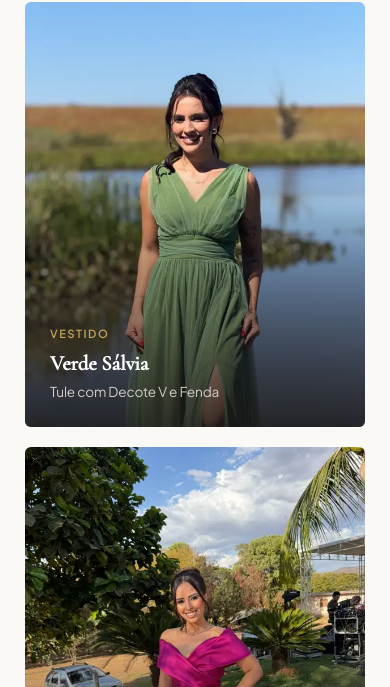
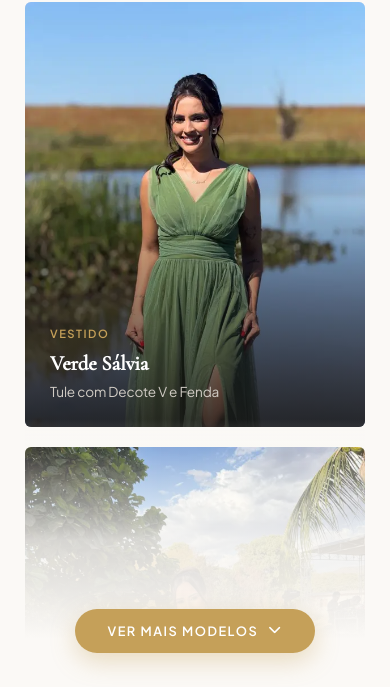
Before and after one commit to Vittinofly/LaRoseTrajes, a plain HTML site: page index.html in a window 390 px wide. Shown: the part 4196-4883 px from the top of the page. Drawn offline with nearby package versions, Linux system fonts and the light colour scheme.

Commit message:
Implement collapsible gallery feature with "Ver mais modelos" button

```diff
--- a/index.html
+++ b/index.html
@@ -811,6 +811,8 @@
         <button class="filter-btn" data-filter="clutches">Clutches</button>
       </div>
 
+      <!-- Galeria recolhida: mostra a 1ª fileira (2 fotos no celular) + parte da próxima, com botão "Ver mais" -->
+      <div class="gallery-wrapper is-collapsed" id="galleryWrapper">
       <div class="portfolio-grid">
         <div class="portfolio-item ternos vestidos vermelhos" data-reveal tabindex="0" role="button"
           data-full="img/casal-terno-claro-vestido-terracota.jpg" data-title="Casal: Terno Claro e Vestido Terracota" data-desc="Casal com terno claro e vestido terracota de ombro único com babado, em casamento à beira do lago.">
@@ -1021,6 +1023,13 @@
             <p>Cetim com Drapeado Lateral</p>
           </div>
         </div>
+      </div>
+      </div>
+
+      <div class="gallery-more" id="galleryMore" hidden>
+        <button type="button" class="btn-more" id="galleryMoreBtn" aria-expanded="false" aria-controls="galleryWrapper">
+          <span>Ver mais modelos</span> <i class="fas fa-chevron-down" aria-hidden="true"></i>
+        </button>
       </div>
 
       <div class="portfolio-more">
--- a/script.js
+++ b/script.js
@@ -202,8 +202,65 @@
             item.classList.add('is-filtering');
           }
         });
+        updateCollapse();
       });
     });
+
+    // Galeria recolhida: 1 fileira + parte da 2ª (tablet/computador) ou 2 fotos + parte da 3ª (celular)
+    const wrapper = document.getElementById('galleryWrapper');
+    const more = document.getElementById('galleryMore');
+    const moreBtn = document.getElementById('galleryMoreBtn');
+
+    function updateCollapse() {
+      if (!wrapper || !more || !moreBtn) return;
+      const visible = [...items].filter(item => !item.classList.contains('hide'));
+      const rowTops = [...new Set(visible.map(item => item.offsetTop))].sort((a, b) => a - b);
+      const fullRows = window.innerWidth < 768 ? 2 : 1;
+
+      // Poucas fotos (ex.: filtro "Clutches"): mostra tudo, sem botão, mas guarda se estava recolhida
+      const short = rowTops.length <= fullRows + 1;
+      wrapper.classList.toggle('is-short', short);
+      more.hidden = short;
+      if (short) {
+        wrapper.style.maxHeight = 'none';
+        return;
+      }
+
+      if (wrapper.classList.contains('is-collapsed')) {
+        const peek = visible[0].offsetHeight * 0.45;
+        wrapper.style.maxHeight = (rowTops[fullRows] - rowTops[0] + peek) + 'px';
+      } else {
+        wrapper.style.maxHeight = wrapper.scrollHeight + 'px';
+      }
+    }
+
+    function setExpanded(expanded) {
+      wrapper.classList.toggle('is-collapsed', !expanded);
+      moreBtn.setAttribute('aria-expanded', expanded);
+      moreBtn.querySelector('span').textContent = expanded ? 'Ver menos' : 'Ver mais modelos';
+      updateCollapse();
+    }
+
+    if (wrapper && more && moreBtn) {
+      moreBtn.addEventListener('click', () => {
+        const expanding = wrapper.classList.contains('is-collapsed');
+        setExpanded(expanding);
+        if (!expanding) {
+          document.getElementById('portfolio').scrollIntoView({ behavior: REDUCE ? 'auto' : 'smooth' });
+        }
+      });
+
+      // Quem navega pelo teclado e chega numa foto escondida abre a galeria inteira
+      wrapper.addEventListener('focusin', e => {
+        if (!wrapper.classList.contains('is-collapsed') || wrapper.classList.contains('is-short')) return;
+        const item = e.target.closest('.portfolio-item');
+        if (item && item.offsetTop + item.offsetHeight > wrapper.clientHeight) setExpanded(true);
+      });
+
+      window.addEventListener('resize', updateCollapse);
+      window.addEventListener('load', updateCollapse);
+      updateCollapse();
+    }
 
     items.forEach(item => {
       item.addEventListener('keydown', e => {
--- a/style.css
+++ b/style.css
@@ -475,6 +475,86 @@ nav a:hover {
 
 .portfolio-item.hide {
   display: none;
+}
+
+/* Galeria recolhida com degradê + "Ver mais modelos" (só com JS; sem JS a galeria aparece inteira) */
+.gallery-wrapper {
+  position: relative;
+  overflow: hidden;
+  transition: max-height 0.8s cubic-bezier(0.16, 1, 0.3, 1);
+}
+
+.gallery-wrapper::after {
+  content: '';
+  position: absolute;
+  left: 0;
+  right: 0;
+  bottom: 0;
+  height: 220px;
+  background: linear-gradient(to bottom, rgba(251, 249, 246, 0) 0%, rgba(251, 249, 246, 0.85) 55%, var(--bg-light) 100%);
+  pointer-events: none;
+  opacity: 0;
+  transition: opacity 0.4s ease;
+}
+
+.gallery-wrapper.is-collapsed:not(.is-short)::after {
+  opacity: 1;
+}
+
+.gallery-more {
+  display: flex;
+  justify-content: center;
+  margin-top: -30px;
+  position: relative;
+  z-index: 2;
+}
+
+.gallery-wrapper:not(.is-collapsed) + .gallery-more {
+  margin-top: 30px;
+}
+
+.gallery-more[hidden] {
+  display: none;
+}
+
+.btn-more {
+  display: inline-flex;
+  align-items: center;
+  gap: 10px;
+  background: var(--gold-accent);
+  color: #ffffff;
+  border: none;
+  padding: 14px 32px;
+  border-radius: 30px;
+  font-family: var(--font-sans);
+  font-size: 0.8rem;
+  font-weight: 600;
+  text-transform: uppercase;
+  letter-spacing: 1.5px;
+  cursor: pointer;
+  box-shadow: 0 8px 24px rgba(197, 160, 89, 0.35);
+  transition: var(--transition);
+}
+
+.btn-more:hover {
+  background: var(--gold-hover);
+  transform: translateY(-2px);
+}
+
+.btn-more i {
+  transition: transform 0.3s ease;
+}
+
+.gallery-wrapper:not(.is-collapsed) + .gallery-more .btn-more i {
+  transform: rotate(180deg);
+}
+
+@media (prefers-reduced-motion: reduce) {
+  .gallery-wrapper,
+  .gallery-wrapper::after,
+  .btn-more i {
+    transition: none;
+  }
 }
 
 /* ==========================================
```
